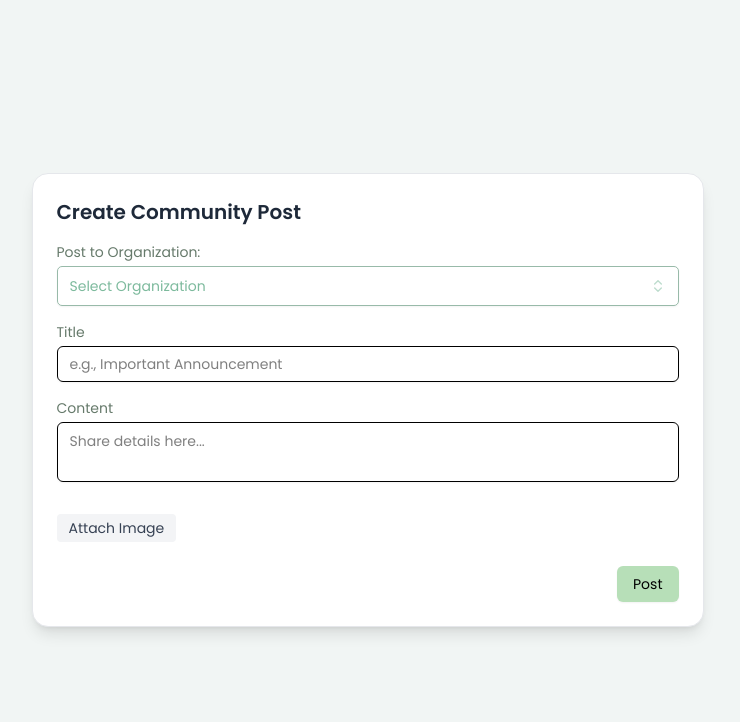
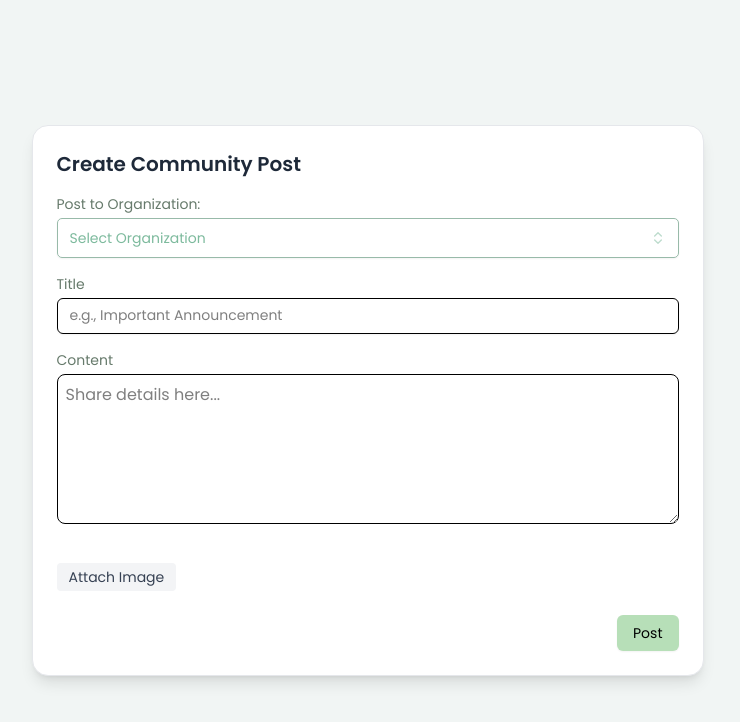
Before and after one commit to kemdav/Tambayan, a Next.js app: page /test/create-post-test in a window 1280 px wide. Shown: the top 722 px of the page, without its empty margins (265-1005 px from the left). Built offline with nearby package versions, Linux system fonts and the light colour scheme; a web font is replaced by a local one.

Commit message:
fix: posted

```diff
--- a/src/app/components/ui/general/create-post-component.tsx
+++ b/src/app/components/ui/general/create-post-component.tsx
@@ -111,14 +111,12 @@ export function CreatePostComponent({
         <label className="block text-sm font-medium text-neutral-muted-olive mb-1">
             {postType === 'event' ? "Description" : "Content"}
         </label>
-        <FormattableInput
-          value={content}
-          onChange={val => onContentChange(val as string)}
-          placeholder="Share details here..."
-          isFormattable={false}
-          multiline={true}
-          className="min-h-[120px] md:min-h-[150px]"
-        />
+        <textarea
+              className="w-full min-h-[120px] md:min-h-[150px] p-2 border rounded-lg focus:ring-2 focus:ring-green-500 focus:outline-none"
+              value={content}
+              onChange={e => onContentChange(e.target.value)}
+              placeholder="Share details here..."
+            />
       </div>
 
       {/* 3. Fields ONLY for Events */}
```
Also changed, not shown: 1 other file (tests, documents, lock files or other folders).
